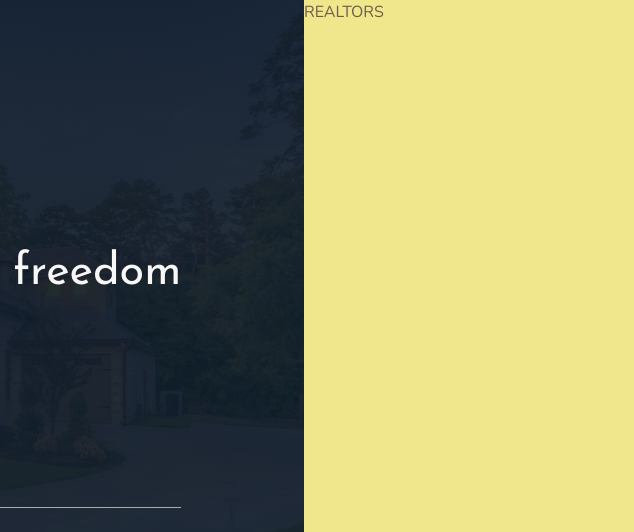
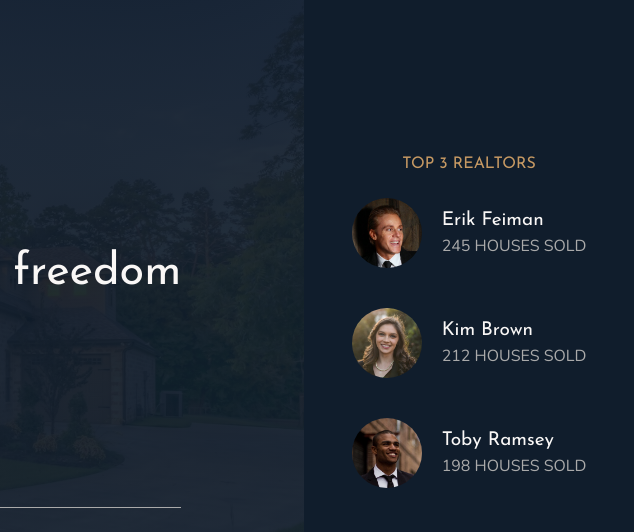
Before and after one commit to amr-adel/nexter, a website: page index.html in a window 1280 px wide. Shown: the top 532 px of the page, 646-1280 px from the left. Drawn offline with nearby package versions, Linux system fonts and the light colour scheme.

Commit message:
Desktop layout ready

```diff
--- a/index.html
+++ b/index.html
@@ -33,7 +33,26 @@
     </header>
 
     <div class="realtors">
-        REALTORS
+        <h3 class="heading-3">Top 3 realtors</h3>
+        <div class="realtors__list">
+            <img src="img/realtor-1.jpeg" alt="realtor 1 photo" class="realtors__img">
+            <div class="realtors__details">
+                <h4 class="heading-4 heading-4--light">Erik Feiman</h4>
+                <p class="realtors__sales">245 houses sold</p>
+            </div>
+
+            <img src="img/realtor-2.jpeg" alt="realtor 2 photo" class="realtors__img">
+            <div class="realtors__details">
+                <h4 class="heading-4 heading-4--light">Kim Brown</h4>
+                <p class="realtors__sales">212 houses sold</p>
+            </div>
+
+            <img src="img/realtor-3.jpeg" alt="realtor 3 photo" class="realtors__img">
+            <div class="realtors__details">
+                <h4 class="heading-4 heading-4--light">Toby Ramsey</h4>
+                <p class="realtors__sales">198 houses sold</p>
+            </div>
+        </div>
     </div>
 
     <section class="features">
--- a/sass/_realtors.scss
+++ b/sass/_realtors.scss
@@ -1,4 +1,32 @@
 .realtors {
-    background-color: khaki;
+    background-color: $color-secondary;
     grid-column: col-start 7 / full-end;
+    padding: 3rem;
+
+    display: grid;
+    align-content: center;
+    justify-content: center;
+    justify-items: center;
+    grid-row-gap: 2rem;
+
+
+    &__list {
+        display: grid;
+        grid-template-columns: max-content max-content;
+        grid-column-gap: 2rem;
+        grid-row-gap: 5vh;
+        align-items: center;
+    }
+
+    &__img {
+        width: 7rem;
+        border-radius: 50%;
+        display: block;
+    }
+
+    &__sales {
+        margin-top: -3px;
+        color: $color-grey-light-2;
+        text-transform: uppercase;
+    }
 }
```
Also changed, not shown: css/style.css.
